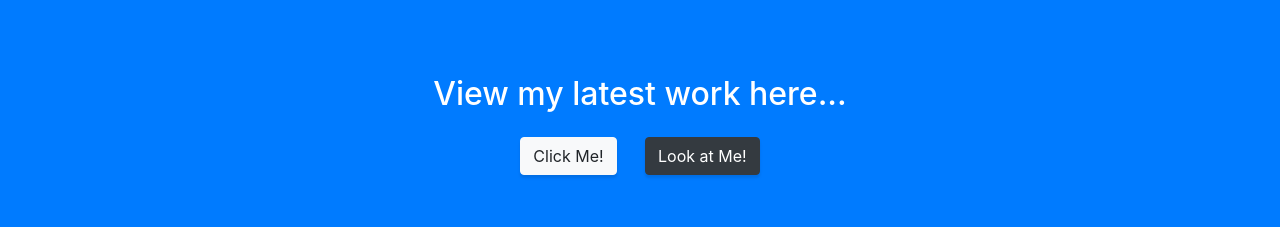
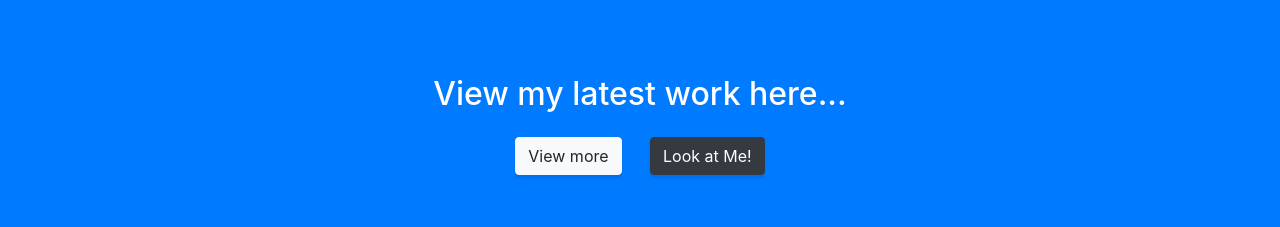
Before and after one commit to Jojokats/stylish, a website with bundled scripts: page index.html in a window 1280 px wide. Shown: the part 3660-3887 px from the top of the page. Built offline with nearby package versions, Linux system fonts and the light colour scheme.

Commit message:
Modified button

```diff
--- a/index.html
+++ b/index.html
@@ -197,7 +197,7 @@
     <section class="content-section bg-primary text-white">
       <div class="container text-center">
         <h2 class="mb-4">View my latest work here...</h2>
-        <a href="#" class="btn btn-xl btn-light mr-4">Click Me!</a>
+        <a href="#" class="btn btn-xl btn-light mr-4">View more</a>
         <a href="#" class="btn btn-xl btn-dark">Look at Me!</a>
       </div>
     </section>
```
